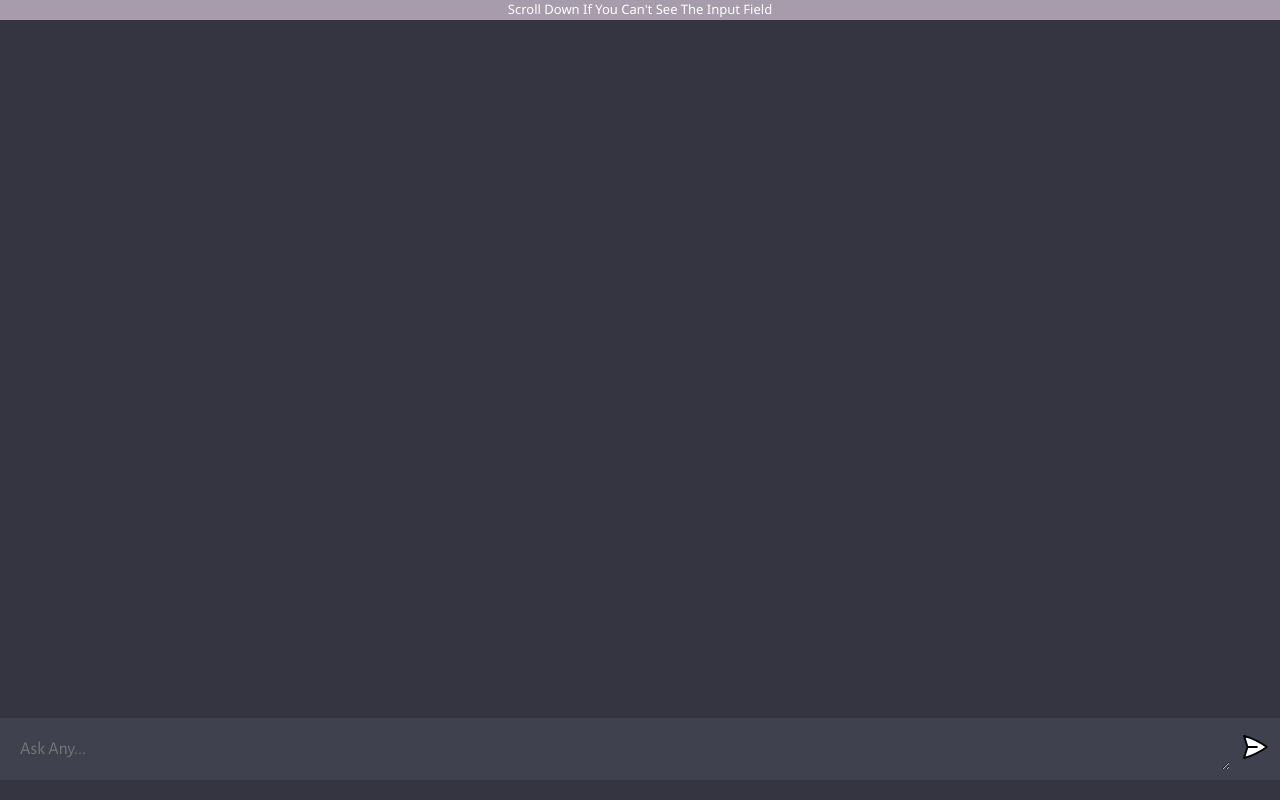
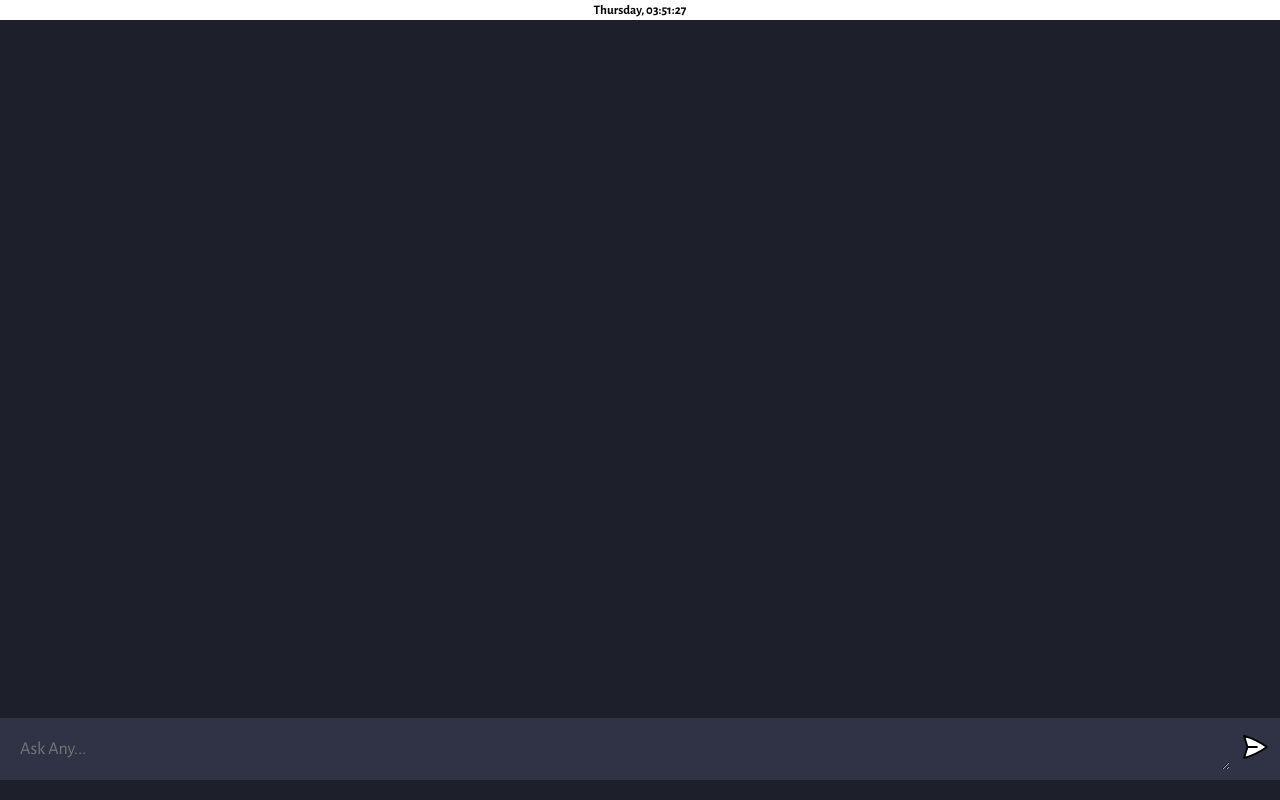
Before and after one commit to Choco47/Chat-Ai, a website built with Vite: page client/index.html in a window 1280 px wide. Built offline with nearby package versions, Linux system fonts and the light colour scheme.

Commit message:
update clock

```diff
--- /dev/null
+++ b/client/clock/clock.js
@@ -0,0 +1,23 @@
+function showTime(){
+  var date = new Date();
+  var h = date.getHours(); // 0 - 23
+  var m = date.getMinutes(); // 0 - 59
+  var s = date.getSeconds(); // 0 - 59
+
+  var day = date.getDay(); // 0 - 6 (Sunday - Saturday)
+
+  var days = ["Sunday", "Monday", "Tuesday", "Wednesday", "Thursday", "Friday", "Saturday"];
+
+  h = (h < 10) ? "0" + h : h;
+  m = (m < 10) ? "0" + m : m;
+  s = (s < 10) ? "0" + s : s;
+
+  var time = h + ":" + m + ":" + s;
+
+  document.getElementById("clock").innerText = days[day] + ", "+ time;
+
+  setTimeout(showTime, 1000);
+
+}
+
+showTime();
--- a/client/index.html
+++ b/client/index.html
@@ -6,9 +6,10 @@
     <meta name="viewport" content="width=device-width, initial-scale=1.0" />
     <title>Choco AI</title>
     <link rel="stylesheet" href="style.css">
+    <script src="/clock/clock.js"></script>
   </head>
-  <body>
-    <div id="navbar"><p id="navtext">Scroll Down If You Can't See The Input Field</p> </div>
+  <body onload="showTime()">
+    <div id="navbar"><p id="navtext"> <span id="clock" ></span></p>  </div>
     <div id="app">
       <div id="chat_container"></div>
 
--- a/client/script.js
+++ b/client/script.js
@@ -1,5 +1,5 @@
-import bot from './assets/robot.png';
-import user from './assets/bee.png';
+import bot from './assets/bot.png';
+import user from './assets/hacker.png';
 
 const form  = document.querySelector('form');
 const chatContainer = document.querySelector('#chat_container');
--- a/client/style.css
+++ b/client/style.css
@@ -8,13 +8,13 @@
 }
 
 body {
-  background: #343541;
+  background: #1d1f2b;
 }
 
 #app {
   width: 100vw;
   height: 95vh;
-  background: #343541;
+  background: #1d1f2b;
 
   display: flex;
   flex-direction: column;
@@ -24,16 +24,22 @@ body {
 
 #navbar{
   height: 20px;
-  background: #a69cac;
+  background: white;
   justify-content: center;
 
+}
+.clock{
+  color: rgb(7, 7, 7);
+  font-family: 'Segoe UI', Tahoma, Geneva, Verdana, sans-serif;
+  font-weight: 600;
+  font-size: small;
 }
 
 #navtext{
   text-align: center;
-  color: #fff;
+  color: rgb(7, 7, 7);
   font-family: 'Segoe UI', Tahoma, Geneva, Verdana, sans-serif;
-  font-weight: 500;
+  font-weight: 600;
   font-size: small;
 }
 
@@ -65,7 +71,7 @@ body {
 }
 
 .ai {
-  background: #40414F;
+  background: #3d2b6a;
 }
 
 .chat {
@@ -84,7 +90,7 @@ body {
   height: 45px;
   border-radius: 5px;
 
-  background: #5436DA;
+  background: #3c365b;
 
   display: flex;
   justify-content: center;
@@ -92,7 +98,7 @@ body {
 }
 
 .ai .profile {
-  background: #10a37f;
+  background: #e0e0e0;
 }
 
 .profile img {
@@ -132,7 +138,7 @@ form {
   max-width: 1280px;
   margin: 0 auto;
   padding: 10px;
-  background: #40414F;
+  background: #303346;
 
   display: flex;
   flex-direction: row;
@@ -142,7 +148,7 @@ form {
 textarea {
   width: 100%;
 
-  color: #fff;
+  color: white;
   font-size: 18px;
 
   padding: 10px;
```
Also changed, not shown: client/assets/bot.png (added), client/assets/hacker.png (added), client/assets/robot.png, 1 other file.
